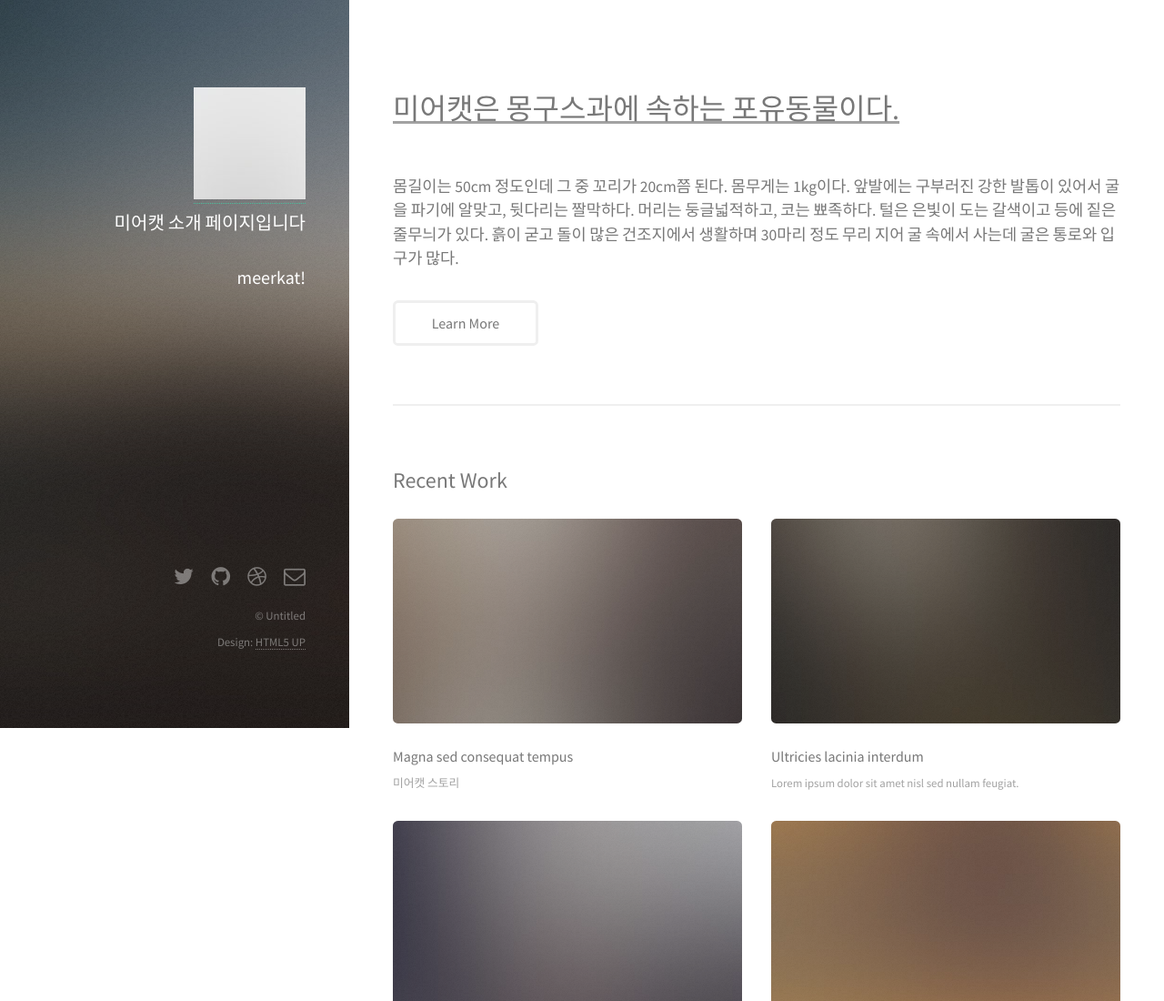
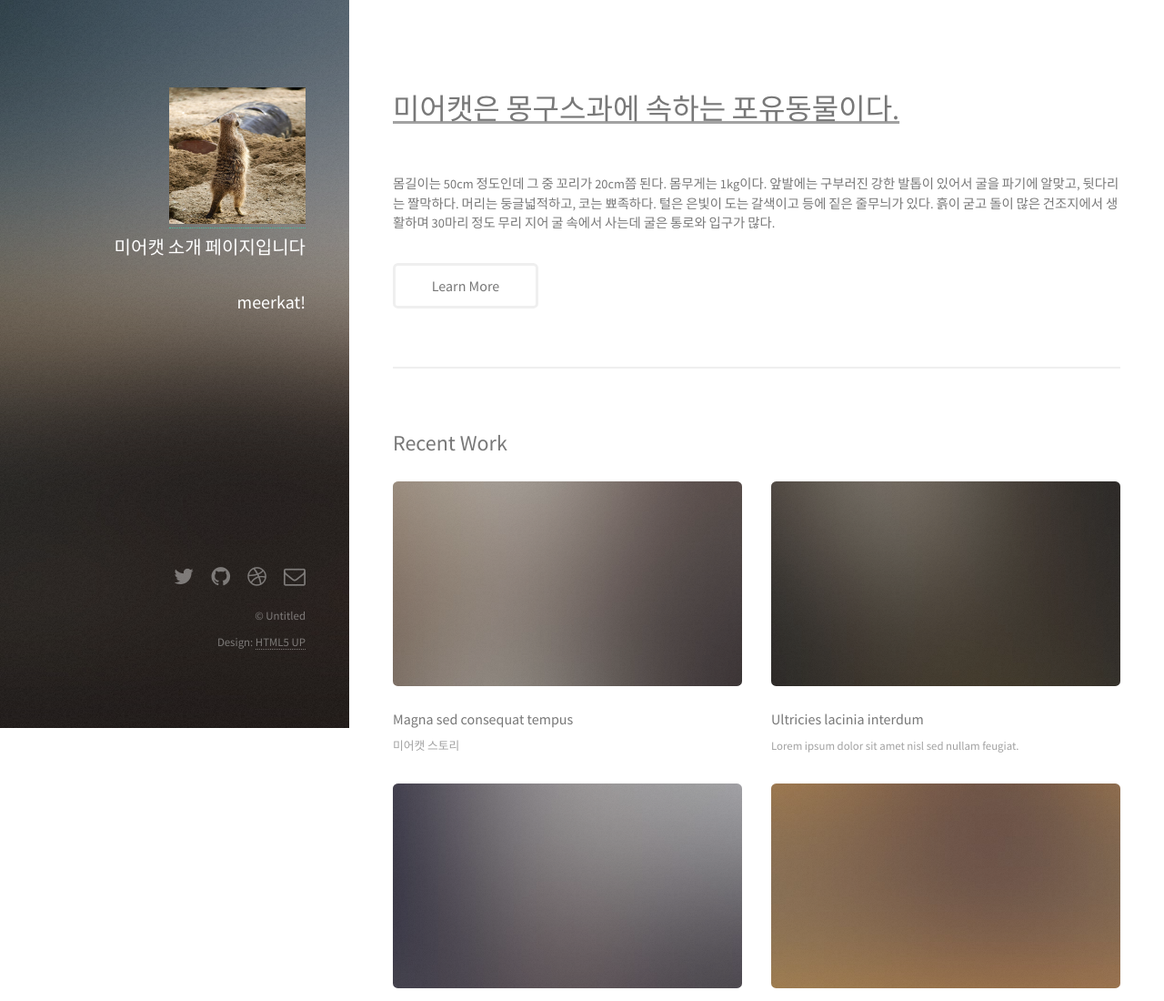
Before and after one commit to violetbe/violetbe.github.io, a plain HTML site: page index.html in a window 1280 px wide. Shown: the top 1100 px of the page at 91% size. Drawn offline with Linux system fonts and the light colour scheme.

Commit message:
progile_image

```diff
--- a/index.html
+++ b/index.html
@@ -19,7 +19,7 @@
 		<!-- Header -->
 			<header id="header">
 				<a href="#" class="ima
-				ge avatar"><img src="images/avatar.jpg" alt="" /></a>
+				ge avatar"><img src="images/meercat.jpg" width="150" height="150" alt="meercat_image" /></a>
 				<h1><strong>미어캣 소개 페이지입니다</strong></h1><br><h3>meerkat!</h3>
 			</header>
 
@@ -31,7 +31,7 @@
 						<header class="major">
 							<div class="introduce"><h2>미어캣은 몽구스과에 속하는 포유동물이다.</p></h2></div>
 						</header>
-						<p> <h4>몸길이는 50cm 정도인데 그 중 꼬리가 20cm쯤 된다. 몸무게는 1kg이다. 앞발에는 구부러진 강한 발톱이 있어서 굴을 파기에 알맞고, 뒷다리는 짤막하다. 머리는 둥글넓적하고, 코는 뾰족하다. 털은 은빛이 도는 갈색이고 등에 짙은 줄무늬가 있다. 흙이 굳고 돌이 많은 건조지에서 생활하며 30마리 정도 무리 지어 굴 속에서 사는데 굴은 통로와 입구가 많다.</h4></p>
+						<p> <h5>몸길이는 50cm 정도인데 그 중 꼬리가 20cm쯤 된다. 몸무게는 1kg이다. 앞발에는 구부러진 강한 발톱이 있어서 굴을 파기에 알맞고, 뒷다리는 짤막하다. 머리는 둥글넓적하고, 코는 뾰족하다. 털은 은빛이 도는 갈색이고 등에 짙은 줄무늬가 있다. 흙이 굳고 돌이 많은 건조지에서 생활하며 30마리 정도 무리 지어 굴 속에서 사는데 굴은 통로와 입구가 많다.</h5></p>
 						<ul class="actions">
 							<li><a href="#" class="button">Learn More</a></li>
 						</ul>
```
Also changed, not shown: images/meercat.jpg (added).
